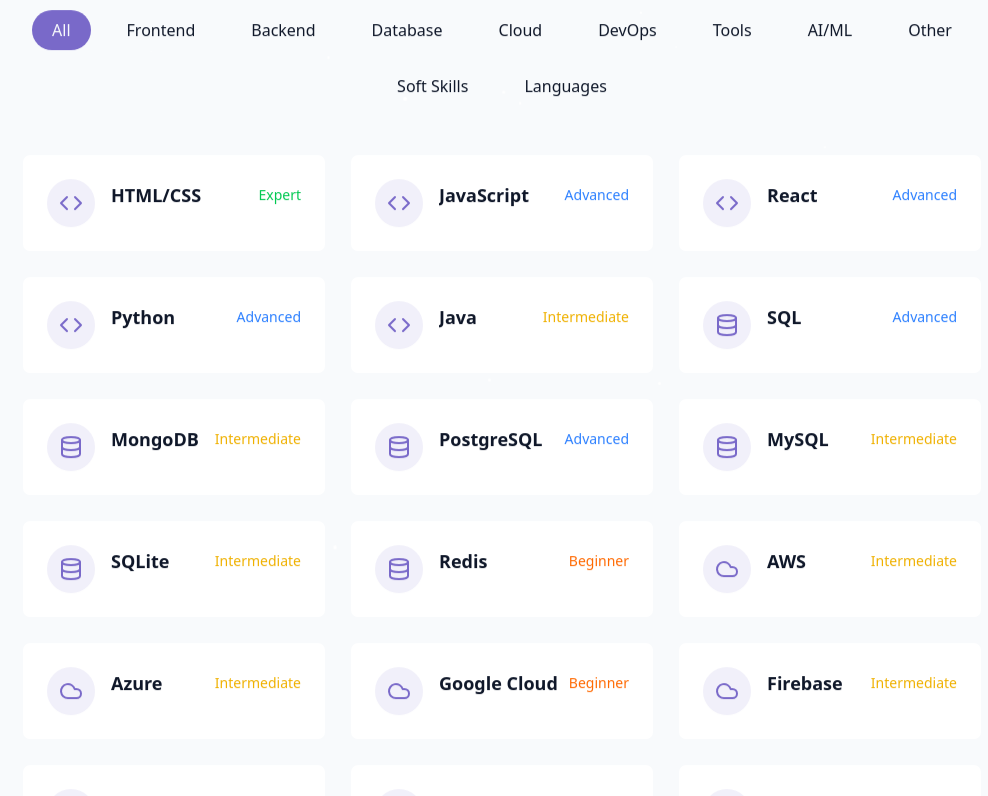
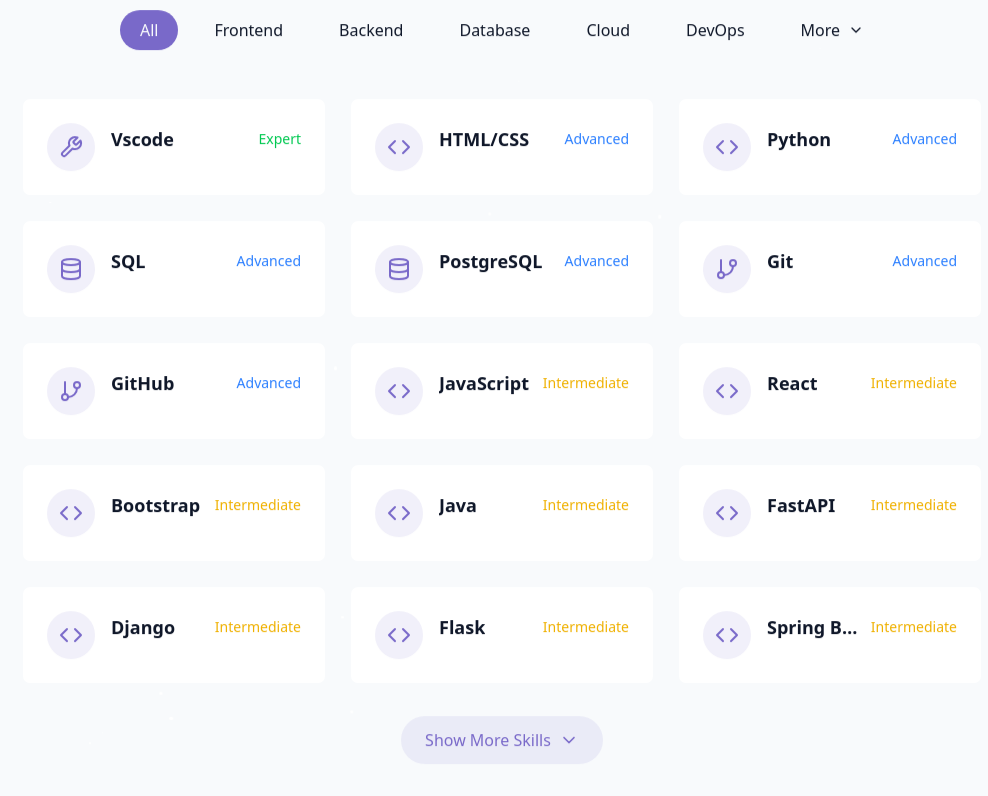
Before and after one commit to dangkhoipham80/portfolio, a React (Vite) app in the folder portfolio/: page / in a window 1280 px wide. Shown: the part 1800-2596 px from the top of the page, without its empty margins (138-1126 px from the left). Built offline with nearby package versions, Linux system fonts and the light colour scheme.

Commit message:
chroe: add some skills for filter in skills

```diff
--- a/portfolio/src/components/SkillsSection.tsx
+++ b/portfolio/src/components/SkillsSection.tsx
@@ -1,5 +1,13 @@
 import React from "react";
-import { Code, Database, Cloud, Wrench, GitBranch } from "lucide-react";
+import {
+  Code,
+  Database,
+  Cloud,
+  Wrench,
+  GitBranch,
+  ChevronDown,
+  ChevronUp,
+} from "lucide-react";
 import { cn } from "../lib/utils";
 
 const getLevelColor = (level: string) => {
@@ -17,15 +25,56 @@
   }
 };
 
+const getLevelOrder = (level: string) => {
+  switch (level) {
+    case "Expert":
+      return 4;
+    case "Advanced":
+      return 3;
+    case "Intermediate":
+      return 2;
+    case "Beginner":
+      return 1;
+    default:
+      return 0;
+  }
+};
+
 const skills = [
   // Frontend Skills
-  { name: "HTML/CSS", level: "Expert", category: "Frontend", icon: Code },
-  { name: "JavaScript", level: "Advanced", category: "Frontend", icon: Code },
-  { name: "React", level: "Advanced", category: "Frontend", icon: Code },
-
+  { name: "HTML/CSS", level: "Advanced", category: "Frontend", icon: Code },
+  {
+    name: "JavaScript",
+    level: "Intermediate",
+    category: "Frontend",
+    icon: Code,
+  },
+  { name: "React", level: "Intermediate", category: "Frontend", icon: Code },
+  { name: "Tailwind CSS", level: "Beginner", category: "Frontend", icon: Code },
+  {
+    name: "TypeScript",
+    level: "Beginner",
+    category: "Frontend",
+    icon: Code,
+  },
+  {
+    name: "Bootstrap",
+    level: "Intermediate",
+    category: "Frontend",
+    icon: Code,
+  },
   // Backend Skills
   { name: "Python", level: "Advanced", category: "Backend", icon: Code },
   { name: "Java", level: "Intermediate", category: "Backend", icon: Code },
+  { name: "FastAPI", level: "Intermediate", category: "Backend", icon: Code },
+  { name: "Django", level: "Intermediate", category: "Backend", icon: Code },
+  { name: "Flask", level: "Intermediate", category: "Backend", icon: Code },
+  {
+    name: "Spring Boot",
+    level: "Intermediate",
+    category: "Backend",
+    icon: Code,
+  },
 
   // Database Skills
   { name: "SQL", level: "Advanced", category: "Database", icon: Database },
@@ -85,12 +134,29 @@
   "Soft Skills",
   "Languages",
 ];
+
 const SkillsSection = () => {
   const [activeCategory, setActiveCategory] = React.useState("All");
+  const [showAllSkills, setShowAllSkills] = React.useState(false);
+  const [showAllCategories, setShowAllCategories] = React.useState(false);
+  const INITIAL_SKILLS_COUNT = 15;
+  const INITIAL_CATEGORIES_COUNT = 6;
 
-  const filteredSkills = skills.filter(
-    (skill) => activeCategory === "All" || skill.category === activeCategory
-  );
+  const filteredSkills = skills
+    .filter(
+      (skill) => activeCategory === "All" || skill.category === activeCategory
+    )
+    .sort((a, b) => getLevelOrder(b.level) - getLevelOrder(a.level));
+
+  const displayedSkills = showAllSkills
+    ? filteredSkills
+    : filteredSkills.slice(0, INITIAL_SKILLS_COUNT);
+  const hasMoreSkills = filteredSkills.length > INITIAL_SKILLS_COUNT;
+
+  const displayedCategories = showAllCategories
+    ? categories
+    : categories.slice(0, INITIAL_CATEGORIES_COUNT);
+  const hasMoreCategories = categories.length > INITIAL_CATEGORIES_COUNT;
 
   return (
     <section id="skills" className="py-24 px-4 relative bg-secondary/30">
@@ -100,24 +166,40 @@
         </h2>
 
         <div className="flex flex-wrap justify-center gap-4 mb-12">
-          {categories.map((category, key) => (
+          {displayedCategories.map((category, key) => (
             <button
               key={key}
-              onClick={() => setActiveCategory(category)}
+              onClick={() => {
+                setActiveCategory(category);
+                setShowAllSkills(false);
+              }}
               className={cn(
                 "px-5 py-2 rounded-full transition-colors duration-300 capitalize",
                 activeCategory === category
                   ? "bg-primary text-primary-foreground"
-                  : "bg-secondary/70 text-foreground hover:bd-secondary"
+                  : "bg-secondary/70 text-foreground hover:bg-secondary"
               )}
             >
               {category}
             </button>
           ))}
+          {hasMoreCategories && (
+            <button
+              onClick={() => setShowAllCategories(!showAllCategories)}
+              className="flex items-center gap-2 px-5 py-2 rounded-full bg-secondary/70 text-foreground hover:bg-secondary transition-colors duration-300"
+            >
+              {showAllCategories ? "Show Less" : "More"}
+              {showAllCategories ? (
+                <ChevronUp className="h-4 w-4" />
+              ) : (
+                <ChevronDown className="h-4 w-4" />
+              )}
+            </button>
+          )}
         </div>
 
         <div className="grid grid-cols-1 sm:grid-cols-2 lg:grid-cols-3 gap-6">
-          {filteredSkills.map((skill, index) => {
+          {displayedSkills.map((skill, index) => {
             const Icon = skill.icon;
             return (
               <div
@@ -157,6 +239,22 @@
             );
           })}
         </div>
+
+        {hasMoreSkills && (
+          <div className="flex justify-center mt-8">
+            <button
+              onClick={() => setShowAllSkills(!showAllSkills)}
+              className="flex items-center gap-2 px-6 py-3 rounded-full bg-primary/10 hover:bg-primary/20 text-primary transition-colors duration-300"
+            >
+              {showAllSkills ? "Show Less Skills" : "Show More Skills"}
+              {showAllSkills ? (
+                <ChevronUp className="h-5 w-5" />
+              ) : (
+                <ChevronDown className="h-5 w-5" />
+              )}
+            </button>
+          </div>
+        )}
       </div>
     </section>
   );
```
